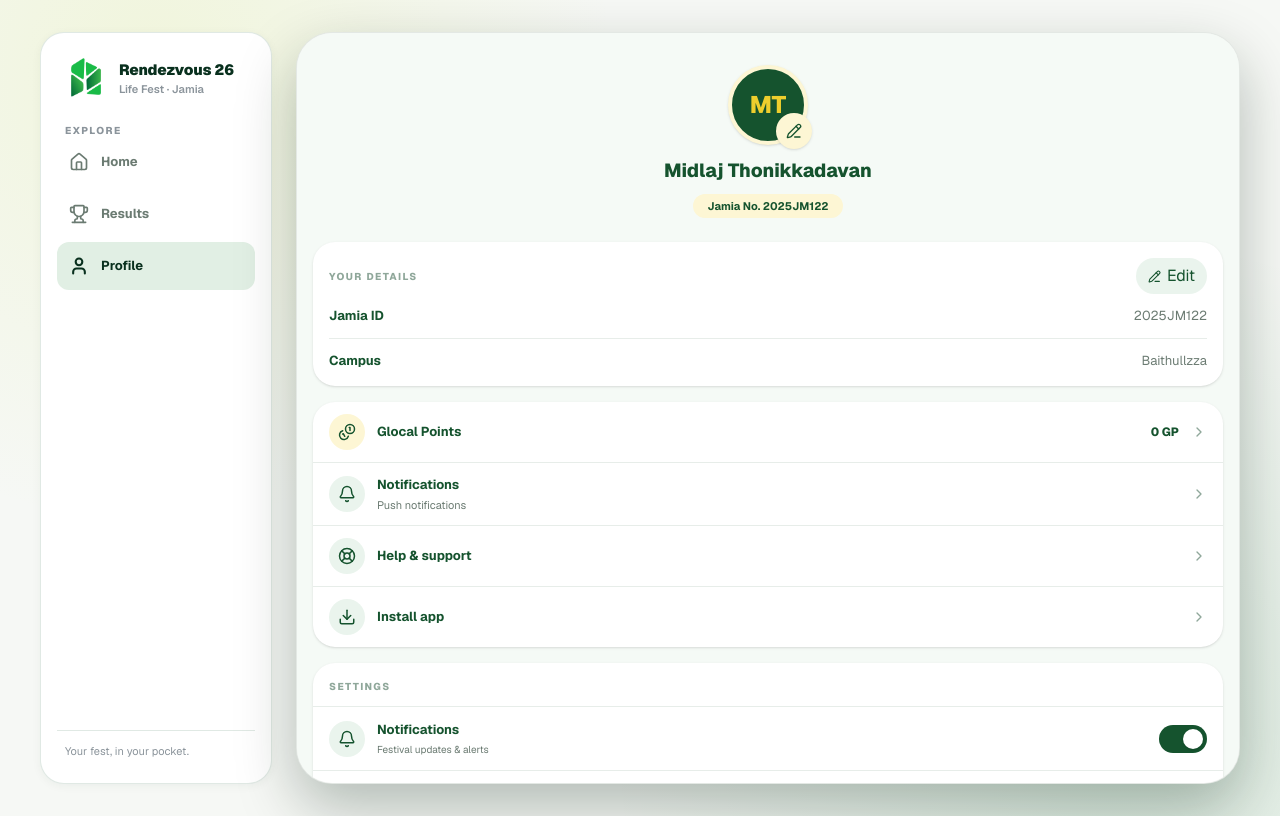
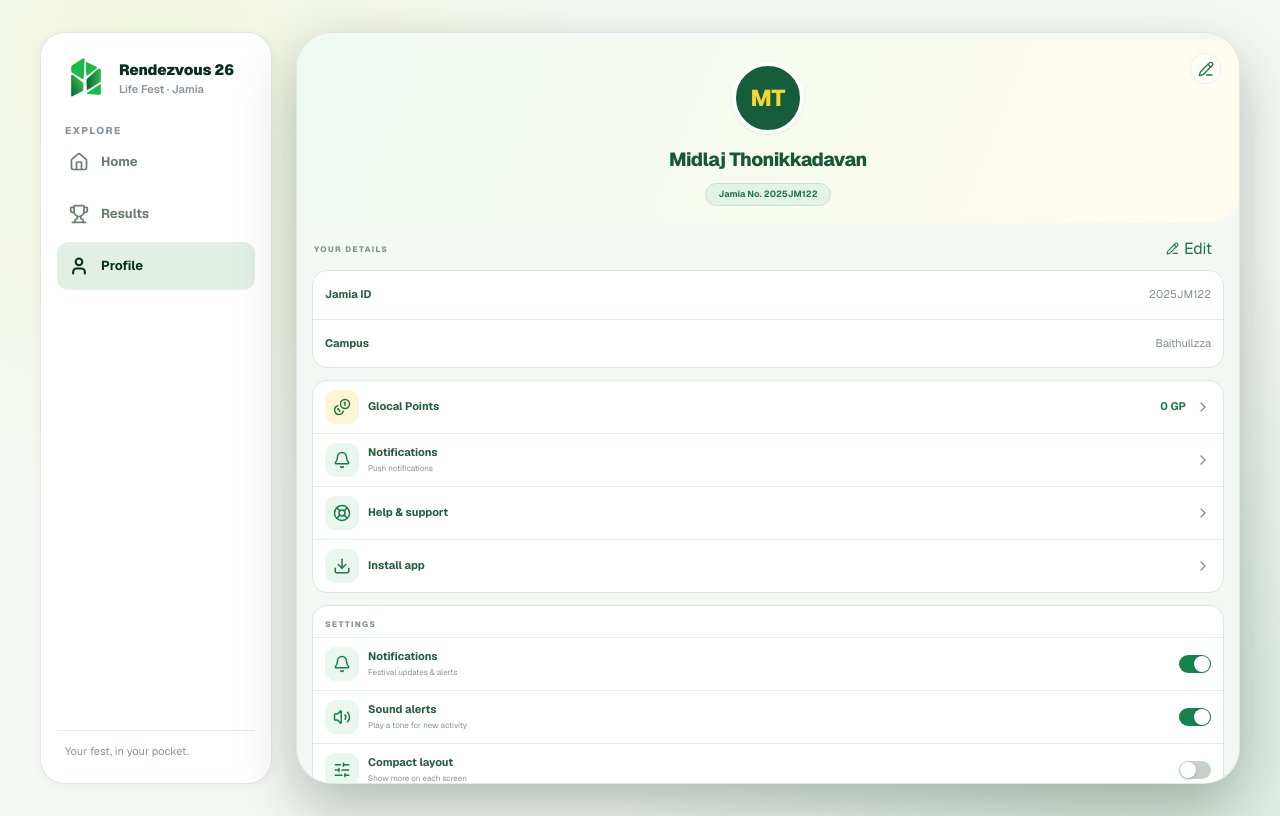
Before and after one commit to kshammas/my-next-app, a Next.js app: page /profile in a window 1280 px wide. Built offline with nearby package versions, Linux system fonts and the light colour scheme.

Commit message:
Restyle profile and support screens to Arena design language

```diff
--- a/app/profile/page.tsx
+++ b/app/profile/page.tsx
@@ -27,6 +27,15 @@ type ToggleKey = 'notifications' | 'sound' | 'compact';
 
 const focusOnLight =
   'focus-visible:outline focus-visible:outline-2 focus-visible:outline-offset-2 focus-visible:outline-[#15532E]';
+
+const groupCard = 'overflow-hidden rounded-[15px] border border-[#dce7e0] bg-white';
+const rowBase =
+  'flex min-h-[48px] w-full items-center gap-[9px] px-[12px] py-[9px] text-left';
+const rowLabel = 'text-[11px] font-[650] leading-tight text-[#275b3f]';
+const rowHint = 'text-[8px] leading-tight text-[#87948d]';
+const rowIcon =
+  'grid h-[34px] w-[34px] shrink-0 place-items-center rounded-[11px] bg-[#eaf7ef] text-[#187b4b]';
+const rowChevron = 'shrink-0 text-[#84918b]';
 
 const settingsRows: { key: ToggleKey; label: string; hint: string; icon: LucideIcon }[] = [
   { key: 'notifications', label: 'Notifications', hint: 'Festival updates & alerts', icon: Bell },
@@ -100,115 +109,113 @@ export default function ProfilePage() {
 
   return (
     <AppShell showBottomNav>
-      <div className="min-h-full bg-[#F5FAF6] pb-6 pt-[max(32px,env(safe-area-inset-top))]">
-        <section className="px-4 pb-1 text-center">
+      <div className="min-h-full bg-[#f3f8f5] px-[15px] pb-[35px] pt-[8px]">
+        <section
+          className="relative -mx-[15px] -mt-px mb-[9px] flex min-h-[181px] flex-col items-center justify-center rounded-b-[30px] px-[10px] pb-[17px] pt-[22px]"
+          style={{ background: 'linear-gradient(112deg,#eff9f2,#fffced)' }}
+        >
           <h1 className="sr-only">Profile</h1>
-          <div className="relative mx-auto w-fit">
-            <div className="mx-auto flex h-20 w-20 items-center justify-center rounded-full border-4 border-[#FDF6D4] bg-[#15532E] text-[24px] font-extrabold text-[#EECE2D] shadow-sm">
-              {initials || 'G'}
-            </div>
           <button
             type="button"
             onClick={openEdit}
             aria-label="Edit profile"
-              className={`absolute -bottom-1 -right-1 flex h-9 w-9 items-center justify-center rounded-full bg-[#FDF6D4] text-[#15532E] shadow-sm transition-colors hover:bg-[#F3E6A8] ${focusOnLight}`}
+            className={`absolute right-[18px] top-[13px] grid h-[31px] w-[31px] place-items-center rounded-full border border-[rgba(25,103,61,0.08)] bg-[rgba(255,255,255,0.58)] text-[#1c7447] ${focusOnLight}`}
           >
             <PencilLine size={16} aria-hidden="true" />
           </button>
+          <div className="grid h-[72px] w-[72px] place-items-center rounded-full border-4 border-white bg-[#155d3d] text-[23px] font-[760] leading-none text-[#f2d633] shadow-[0_1px_2px_rgba(20,90,54,0.1)]">
+            {initials || 'G'}
           </div>
-          <h2 className="mt-3 text-[19px] font-extrabold text-[#15532E]">{session.name}</h2>
-          <div className="mt-2 flex flex-wrap items-center justify-center gap-2">
-            <span className="inline-block rounded-full bg-[#FDF6D4] px-3.5 py-1 text-[11px] font-bold text-[#15532E]">
+          <h2 className="mb-[8px] mt-[12px] text-center text-[19px] font-[750] tracking-[-0.5px] text-[#14583a]">
+            {session.name}
+          </h2>
+          <div className="flex flex-wrap items-center justify-center gap-[7px]">
+            <span className="rounded-[20px] border border-[#c9e3d2] bg-[#e3f3e8] px-[12px] py-[6px] text-[9px] font-[650] leading-none text-[#247747]">
               Jamia No. {session.jamiaId}
             </span>
             {guestMode ? (
-              <span className="inline-block rounded-full bg-white px-3.5 py-1 text-[10px] font-bold text-[#6B7B72] shadow-sm">
+              <span className="rounded-[20px] border border-[#c9e3d2] bg-white px-[12px] py-[6px] text-[9px] font-[650] leading-none text-[#6b7b72]">
                 Guest preview
               </span>
             ) : null}
           </div>
         </section>
 
-        <section className="mx-4 mt-5 rounded-[22px] bg-white p-4 shadow-sm" aria-label="Your details">
-          <div className="flex items-center justify-between gap-3">
-            <h3 className="text-[10px] font-extrabold tracking-[0.14em] text-[#8FA79A]">
-              YOUR DETAILS
-            </h3>
+        <div className="mb-[7px] mt-[12px] flex items-center justify-between gap-[9px] px-[2px]">
+          <h3 className="text-[8px] font-[740] tracking-[1.4px] text-[#82938a]">YOUR DETAILS</h3>
           <button
             type="button"
             onClick={openEdit}
-              className={`flex min-h-[36px] items-center gap-1.5 rounded-full bg-[#EAF4ED] px-3 text-[10px] font-extrabold text-[#15532E] ${focusOnLight}`}
+            className={`flex min-h-[28px] items-center gap-[5px] rounded-full px-[10px] text-[9px] font-[700] text-[#1c7447] transition-colors hover:bg-[#eaf7ef] ${focusOnLight}`}
           >
             <PencilLine size={13} aria-hidden="true" /> Edit
           </button>
         </div>
-          <div className="mt-3 flex items-center justify-between gap-3 border-b border-[#13512C]/10 pb-3 text-[13px]">
-            <span className="font-bold text-[#15532E]">Jamia ID</span>
-            <span className="text-[#6B7B72]">{session.jamiaId}</span>
+
+        <section className={groupCard} aria-label="Your details">
+          <div className={`${rowBase} text-[11px]`}>
+            <span className="font-[650] text-[#275b3f]">Jamia ID</span>
+            <span className="ml-auto min-w-0 truncate text-[#83918a]">{session.jamiaId}</span>
           </div>
-          <div className="mt-3 flex items-center justify-between gap-3 text-[13px]">
-            <span className="font-bold text-[#15532E]">Campus</span>
-            <span className="capitalize text-[#6B7B72]">{session.campus}</span>
+          <div className={`${rowBase} border-t border-[#e4ece7] text-[11px]`}>
+            <span className="font-[650] text-[#275b3f]">Campus</span>
+            <span className="ml-auto min-w-0 truncate capitalize text-[#83918a]">{session.campus}</span>
           </div>
         </section>
 
-        <section className="mx-4 mt-4 overflow-hidden rounded-[22px] bg-white shadow-sm" aria-label="Account menu">
+        <section className={`${groupCard} mt-[12px]`} aria-label="Account menu">
           <Link
             href="/wallet"
-            className={`flex min-h-[56px] items-center gap-3 border-b border-[#13512C]/10 px-4 py-3 transition-colors hover:bg-[#F5FAF6] ${focusOnLight}`}
+            className={`${rowBase} border-b border-[#e4ece7] transition-colors hover:bg-[#f7faf8] ${focusOnLight}`}
           >
-            <span className="flex h-9 w-9 shrink-0 items-center justify-center rounded-xl bg-[#FDF6D4] text-[#15532E]">
+            <span className="grid h-[34px] w-[34px] shrink-0 place-items-center rounded-[11px] bg-[#fdf6d4] text-[#1c7447]">
               <Coins size={18} aria-hidden="true" />
             </span>
-            <span className="min-w-0 flex-1 text-[13px] font-bold text-[#15532E]">
-              Glocal Points
-            </span>
-            <span className="text-[12px] font-extrabold text-[#15532E]">{session.points} GP</span>
-            <ChevronRight size={16} className="shrink-0 text-[#8FA79A]" aria-hidden="true" />
+            <span className={`${rowLabel} min-w-0 flex-1`}>Glocal Points</span>
+            <span className="shrink-0 text-[11px] font-[700] text-[#247747]">{session.points} GP</span>
+            <ChevronRight size={16} className={rowChevron} aria-hidden="true" />
           </Link>
 
           <Link
             href="/notifications"
-            className={`flex min-h-[56px] items-center gap-3 border-b border-[#13512C]/10 px-4 py-3 transition-colors hover:bg-[#F5FAF6] ${focusOnLight}`}
+            className={`${rowBase} border-b border-[#e4ece7] transition-colors hover:bg-[#f7faf8] ${focusOnLight}`}
           >
-            <span className="flex h-9 w-9 shrink-0 items-center justify-center rounded-xl bg-[#EAF4ED] text-[#15532E]">
+            <span className={rowIcon}>
               <Bell size={18} aria-hidden="true" />
             </span>
             <span className="min-w-0 flex-1">
-              <span className="block text-[13px] font-bold text-[#15532E]">Notifications</span>
-              <span className="mt-0.5 block text-[11px] text-[#6B7B72]">Push notifications</span>
+              <span className="block text-[11px] font-[650] leading-tight text-[#275b3f]">Notifications</span>
+              <span className={`mt-[3px] block ${rowHint}`}>Push notifications</span>
             </span>
-            <ChevronRight size={16} className="shrink-0 text-[#8FA79A]" aria-hidden="true" />
+            <ChevronRight size={16} className={rowChevron} aria-hidden="true" />
           </Link>
 
           <Link
             href="/support"
-            className={`flex min-h-[56px] items-center gap-3 border-b border-[#13512C]/10 px-4 py-3 transition-colors hover:bg-[#F5FAF6] ${focusOnLight}`}
+            className={`${rowBase} border-b border-[#e4ece7] transition-colors hover:bg-[#f7faf8] ${focusOnLight}`}
           >
-            <span className="flex h-9 w-9 shrink-0 items-center justify-center rounded-xl bg-[#EAF4ED] text-[#15532E]">
+            <span className={rowIcon}>
               <LifeBuoy size={18} aria-hidden="true" />
             </span>
-            <span className="min-w-0 flex-1 text-[13px] font-bold text-[#15532E]">
-              Help &amp; support
-            </span>
-            <ChevronRight size={16} className="shrink-0 text-[#8FA79A]" aria-hidden="true" />
+            <span className={`${rowLabel} min-w-0 flex-1`}>Help &amp; support</span>
+            <ChevronRight size={16} className={rowChevron} aria-hidden="true" />
           </Link>
 
           <button
             type="button"
             onClick={() => void install()}
-            className={`flex min-h-[56px] w-full items-center gap-3 px-4 py-3 text-left transition-colors hover:bg-[#F5FAF6] ${focusOnLight}`}
+            className={`${rowBase} transition-colors hover:bg-[#f7faf8] ${focusOnLight}`}
           >
-            <span className="flex h-9 w-9 shrink-0 items-center justify-center rounded-xl bg-[#EAF4ED] text-[#15532E]">
+            <span className={rowIcon}>
               <Download size={18} aria-hidden="true" />
             </span>
-            <span className="min-w-0 flex-1 text-[13px] font-bold text-[#15532E]">Install app</span>
-            <ChevronRight size={16} className="shrink-0 text-[#8FA79A]" aria-hidden="true" />
+            <span className={`${rowLabel} min-w-0 flex-1`}>Install app</span>
+            <ChevronRight size={16} className={rowChevron} aria-hidden="true" />
           </button>
         </section>
 
-        <section className="mx-4 mt-4 overflow-hidden rounded-[22px] bg-white shadow-sm" aria-label="Settings">
-          <h3 className="border-b border-[#13512C]/10 px-4 pb-3 pt-4 text-[10px] font-extrabold tracking-[0.14em] text-[#8FA79A]">
+        <section className={`${groupCard} mt-[12px]`} aria-label="Settings">
+          <h3 className="border-b border-[#e4ece7] px-[12px] pb-[7px] pt-[12px] text-[8px] font-[740] tracking-[1.4px] text-[#82938a]">
             SETTINGS
           </h3>
           {settingsRows.map((row, index) => {
@@ -217,16 +224,16 @@ export default function ProfilePage() {
             return (
               <div
                 key={row.key}
-                className={`flex min-h-[64px] items-center gap-3 px-4 py-3 ${
-                  index < settingsRows.length - 1 ? 'border-b border-[#13512C]/10' : ''
+                className={`${rowBase} ${
+                  index < settingsRows.length - 1 ? 'border-b border-[#e4ece7]' : ''
                 }`}
               >
-                <span className="flex h-9 w-9 shrink-0 items-center justify-center rounded-xl bg-[#EAF4ED] text-[#15532E]">
+                <span className={rowIcon}>
                   <Icon size={18} aria-hidden="true" />
                 </span>
                 <span className="min-w-0 flex-1">
-                  <span className="block text-[13px] font-bold text-[#15532E]">{row.label}</span>
-                  <span className="mt-0.5 block text-[10px] text-[#6B7B72]">{row.hint}</span>
+                  <span className="block text-[11px] font-[650] leading-tight text-[#275b3f]">{row.label}</span>
+                  <span className={`mt-[3px] block ${rowHint}`}>{row.hint}</span>
                 </span>
                 <button
                   type="button"
@@ -234,13 +241,13 @@ export default function ProfilePage() {
                   aria-checked={on}
                   aria-label={row.label}
                   onClick={() => toggleSetting(row.key)}
-                  className={`relative h-7 w-12 shrink-0 rounded-full transition-colors ${focusOnLight} ${
-                    on ? 'bg-[#15532E]' : 'bg-[#D5E1D8]'
+                  className={`relative ml-auto inline-flex h-[18px] w-[32px] shrink-0 items-center rounded-[12px] transition-colors duration-[180ms] ${focusOnLight} ${
+                    on ? 'bg-[#16824c]' : 'bg-[#c7d1ca]'
                   }`}
                 >
                   <span
-                    className={`absolute top-1 h-5 w-5 rounded-full bg-white shadow-sm transition-[left] duration-200 ${
-                      on ? 'left-6' : 'left-1'
+                    className={`absolute left-[1px] h-[16px] w-[16px] rounded-full bg-white shadow-[0_1px_3px_rgba(25,42,31,0.25)] transition-transform duration-[180ms] ${
+                      on ? 'translate-x-[14px]' : ''
                     }`}
                     aria-hidden="true"
                   />
@@ -250,45 +257,49 @@ export default function ProfilePage() {
           })}
         </section>
 
-        <section className="mx-4 mt-4 overflow-hidden rounded-[22px] bg-white shadow-sm" aria-label="Demo controls">
+        <section className={`${groupCard} mt-[12px]`} aria-label="Demo controls">
           <button
             type="button"
             onClick={() => setConfirm('reset')}
-            className={`flex min-h-[56px] w-full items-center gap-3 px-4 py-3 text-left transition-colors hover:bg-[#F5FAF6] ${focusOnLight}`}
+            className={`${rowBase} transition-colors hover:bg-[#fff0ef]`}
           >
-            <span className="flex h-9 w-9 shrink-0 items-center justify-center rounded-xl bg-[#FDF6D4] text-[#15532E]">
+            <span className="grid h-[34px] w-[34px] shrink-0 place-items-center rounded-[11px] bg-[#fff0ef] text-[#c44a4a]">
               <RotateCcw size={18} aria-hidden="true" />
             </span>
             <span className="min-w-0 flex-1">
-              <span className="block text-[13px] font-bold text-[#15532E]">Reset demo data</span>
-              <span className="mt-0.5 block text-[10px] text-[#6B7B72]">
+              <span className="block text-[11px] font-[650] leading-tight text-[#c34c4c]">Reset demo data</span>
+              <span className={`mt-[3px] block ${rowHint}`}>
                 Restore points, cart, program and notifications
               </span>
             </span>
-            <ChevronRight size={16} className="shrink-0 text-[#8FA79A]" aria-hidden="true" />
+            <ChevronRight size={16} className={rowChevron} aria-hidden="true" />
           </button>
         </section>
 
         {message ? (
           <p
             role="status"
-            className="mx-4 mt-4 rounded-[14px] bg-[#E7F4EA] px-4 py-3 text-[11px] font-semibold leading-relaxed text-[#0A5C2E]"
+            className="mt-[12px] rounded-[12px] border border-[#c9e3d2] bg-[#e3f3e8] px-[12px] py-[10px] text-[10px] font-[650] leading-relaxed text-[#247747]"
           >
             {message}
           </p>
         ) : null}
 
-        <div className="mx-4 mt-4">
+        <div className="mt-[2px]">
           <button
             type="button"
             onClick={() => setConfirm('signout')}
-            className={`flex min-h-[52px] w-full items-center justify-center gap-2 rounded-[18px] bg-white p-4 text-[13px] font-bold text-[#B64235] shadow-sm transition-colors hover:bg-[#FDECEA] ${focusOnLight}`}
+            className={`${rowBase} rounded-[15px] border border-[#dce7e0] bg-white text-[#c34c4c] transition-colors hover:bg-[#fff0ef] ${focusOnLight}`}
           >
-            <LogOut size={17} aria-hidden="true" /> Sign out
+            <span className="grid h-[34px] w-[34px] shrink-0 place-items-center rounded-[11px] bg-[#fff0ef] text-[#c44a4a]">
+              <LogOut size={17} aria-hidden="true" />
+            </span>
+            <span className="text-[11px] font-[650] leading-tight text-[#c34c4c]">Sign out</span>
+            <ChevronRight size={16} className={`${rowChevron} ml-auto`} aria-hidden="true" />
           </button>
         </div>
 
-        <footer className="pb-6 pt-8 text-center text-[11px] font-semibold text-[#15532E]/60">
+        <footer className="mb-0 mt-[18px] text-center text-[10px] text-[#98a29c]">
           Rendezvous 26
         </footer>
       </div>
@@ -300,72 +311,82 @@ export default function ProfilePage() {
           aria-modal="true"
           aria-labelledby="edit-profile-title"
           onClick={() => setEditing(false)}
+          style={{ background: 'rgba(7, 33, 21, 0.42)' }}
         >
           <div
             className="modal-card animate-rise relative"
             onClick={(event) => event.stopPropagation()}
+            style={{
+              width: 'min(100%, 365px)',
+              maxWidth: '365px',
+              borderRadius: '22px',
+              border: '1px solid #e0ebe3',
+              background: '#fff',
+              padding: '22px 18px 17px',
+              boxShadow: '0 16px 50px rgba(3, 38, 21, 0.24)',
+            }}
           >
             <button
               type="button"
               onClick={() => setEditing(false)}
               aria-label="Close profile editor"
-              className="absolute right-4 top-4 flex h-9 w-9 items-center justify-center rounded-full bg-[#F5FAF6] text-[#15532E]"
+              className={`absolute right-[10px] top-[10px] grid h-[30px] w-[30px] place-items-center rounded-full bg-[#f0f6f2] text-[#72847a] ${focusOnLight}`}
             >
               <X size={17} aria-hidden="true" />
             </button>
-            <h2 id="edit-profile-title" className="text-[18px] font-extrabold text-[#15532E]">
+            <h2 id="edit-profile-title" className="text-[16px] font-[750] text-[#1b593b]">
               Edit profile
             </h2>
-            <p className="mt-1 text-[11px] text-[#6B7B72]">
+            <p className="mt-[8px] text-[10px] leading-relaxed text-[#819087]">
               Update how your name and campus appear in the app.
             </p>
             <form
-              className="mt-4 space-y-3"
+              className="mt-[12px] grid gap-[12px]"
               onSubmit={(event) => {
                 event.preventDefault();
                 saveEdit();
               }}
             >
-              <label className="block">
-                <span className="text-[10px] font-extrabold tracking-wide text-[#8FA79A]">NAME</span>
+              <label className="flex flex-col gap-[6px]">
+                <span className="text-[9px] font-[680] text-[#47624f]">NAME</span>
                 <input
                   type="text"
                   value={draft.name}
                   onChange={(event) => setDraft((previous) => ({ ...previous, name: event.target.value }))}
-                  className={`mt-1 min-h-[46px] w-full rounded-[14px] border border-[#13512C]/15 bg-white px-3.5 text-[13px] font-semibold text-[#15532E] outline-none focus:border-[#15532E] ${focusOnLight}`}
+                  className={`min-h-[42px] w-full rounded-[12px] border border-[#dce8e0] bg-white px-[12px] text-[11px] font-[600] text-[#365442] outline-none focus:border-[#16824c] ${focusOnLight}`}
                 />
               </label>
-              <label className="block">
-                <span className="text-[10px] font-extrabold tracking-wide text-[#8FA79A]">
+              <label className="flex flex-col gap-[6px]">
+                <span className="text-[9px] font-[680] text-[#47624f]">
                   JAMIA NUMBER
                 </span>
                 <input
                   type="text"
                   value={draft.jamiaId}
                   onChange={(event) => setDraft((previous) => ({ ...previous, jamiaId: event.target.value }))}
-                  className={`mt-1 min-h-[46px] w-full rounded-[14px] border border-[#13512C]/15 bg-white px-3.5 text-[13px] font-semibold text-[#15532E] outline-none focus:border-[#15532E] ${focusOnLight}`}
+                  className={`min-h-[42px] w-full rounded-[12px] border border-[#dce8e0] bg-white px-[12px] text-[11px] font-[600] text-[#365442] outline-none focus:border-[#16824c] ${focusOnLight}`}
                 />
               </label>
-              <label className="block">
-                <span className="text-[10px] font-extrabold tracking-wide text-[#8FA79A]">CAMPUS</span>
+              <label className="flex flex-col gap-[6px]">
+                <span className="text-[9px] font-[680] text-[#47624f]">CAMPUS</span>
                 <input
                   type="text"
                   value={draft.campus}
                   onChange={(event) => setDraft((previous) => ({ ...previous, campus: event.target.value }))}
-                  className={`mt-1 min-h-[46px] w-full rounded-[14px] border border-[#13512C]/15 bg-white px-3.5 text-[13px] font-semibold text-[#15532E] outline-none focus:border-[#15532E] ${focusOnLight}`}
+                  className={`min-h-[42px] w-full rounded-[12px] border border-[#dce8e0] bg-white px-[12px] text-[11px] font-[600] text-[#365442] outline-none focus:border-[#16824c] ${focusOnLight}`}
                 />
               </label>
-              <div className="flex gap-3 pt-1">
+              <div className="flex gap-[8px] pt-[9px]">
                 <button
                   type="button"
                   onClick={() => setEditing(false)}
-                  className="min-h-[48px] flex-1 rounded-full border border-[#15532E]/15 bg-white px-4 text-[12px] font-bold text-[#15532E]"
+                  className="min-h-[37px] flex-1 rounded-[12px] border border-[#dce8e0] bg-white px-4 text-[10px] font-[700] text-[#31583f]"
                 >
                   Cancel
                 </button>
                 <button
                   type="submit"
-                  className={`min-h-[48px] flex-[1.4] rounded-full bg-[#15532E] px-4 text-[12px] font-bold text-white transition-colors hover:bg-[#0E3D21] ${focusOnLight}`}
+                  className={`min-h-[37px] flex-[1.4] rounded-[12px] bg-[#16824c] px-4 text-[10px] font-[700] text-white transition-colors hover:bg-[#0f6a3e] ${focusOnLight}`}
                 >
                   Save changes
                 </button>
@@ -376,34 +397,51 @@ export default function ProfilePage() {
       ) : null}
 
       {confirm ? (
-        <div className="modal-backdrop" role="dialog" aria-modal="true" aria-labelledby="confirm-title">
-          <div className="modal-card animate-rise text-center">
-            <span className="mx-auto flex h-14 w-14 items-center justify-center rounded-full bg-[#FDF6D4] text-[#15532E]">
+        <div
+          className="modal-backdrop"
+          role="dialog"
+          aria-modal="true"
+          aria-labelledby="confirm-title"
+          style={{ background: 'rgba(7, 33, 21, 0.42)' }}
+        >
+          <div
+            className="modal-card animate-rise text-center"
+            style={{
+              width: 'min(100%, 365px)',
+              maxWidth: '365px',
+              borderRadius: '22px',
+              border: '1px solid #e0ebe3',
+              background: '#fff',
+              padding: '22px 18px 17px',
+              boxShadow: '0 16px 50px rgba(3, 38, 21, 0.24)',
+            }}
+          >
+            <span className="mx-auto grid h-[45px] w-[45px] place-items-center rounded-[15px] bg-[#e9f5ed] text-[#177c4a]">
               <CircleAlert size={26} strokeWidth={1.8} aria-hidden="true" />
             </span>
-            <h2 id="confirm-title" className="mt-4 text-[18px] font-extrabold text-[#15532E]">
+            <h2 id="confirm-title" className="mt-[10px] text-[16px] font-[750] text-[#1b593b]">
               {confirm === 'signout' ? 'Sign out of Rendezvous?' : 'Reset demo data?'}
             </h2>
-            <p className="mt-1.5 text-[12px] leading-relaxed text-[#6B7B72]">
+            <p className="mx-auto mb-[15px] mt-[8px] max-w-[290px] text-[10px] leading-relaxed text-[#819087]">
               {confirm === 'signout'
                 ? 'You will be returned to the welcome screen. Your profile stays on this device in the demo.'
                 : 'Your points, cart, program and notifications will return to their starting state.'}
             </p>
-            <div className="mt-5 flex gap-3">
+            <div className="flex justify-center gap-[8px]">
               <button
                 type="button"
                 onClick={() => setConfirm(null)}
-                className={`min-h-[48px] flex-1 rounded-full border border-[#15532E]/15 bg-white px-4 text-[12px] font-bold text-[#15532E] ${focusOnLight}`}
+                className={`min-h-[37px] flex-1 rounded-[12px] border border-[#dce8e0] bg-white px-4 text-[10px] font-[700] text-[#31583f] ${focusOnLight}`}
               >
                 Cancel
               </button>
               <button
                 type="button"
                 onClick={runConfirmedAction}
-                className={`min-h-[48px] flex-[1.2] rounded-full px-4 text-[12px] font-bold text-white transition-colors ${focusOnLight} ${
+                className={`min-h-[37px] flex-[1.2] rounded-[12px] px-4 text-[10px] font-[700] text-white transition-colors ${focusOnLight} ${
                   confirm === 'signout'
-                    ? 'bg-[#B64235] hover:bg-[#9C352A]'
-                    : 'bg-[#15532E] hover:bg-[#0E3D21]'
+                    ? 'bg-[#c34c4c] hover:bg-[#a83c3c]'
+                    : 'bg-[#16824c] hover:bg-[#0f6a3e]'
                 }`}
               >
                 {confirm === 'signout' ? 'Sign out' : 'Reset demo'}
```
Also changed, not shown: app/support/page.tsx (+26 -23 lines). Lines whose indentation alone changed are shown as unchanged.
